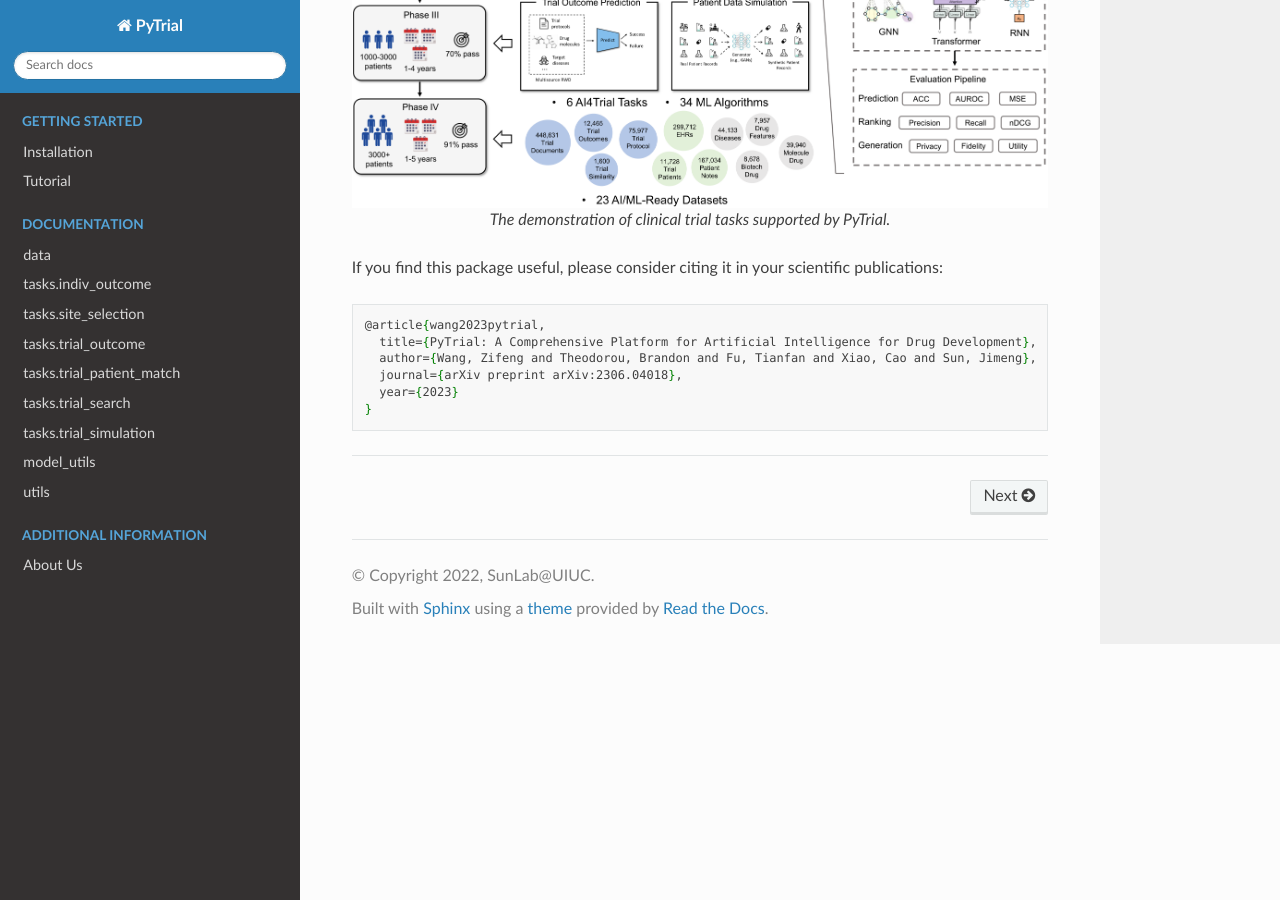
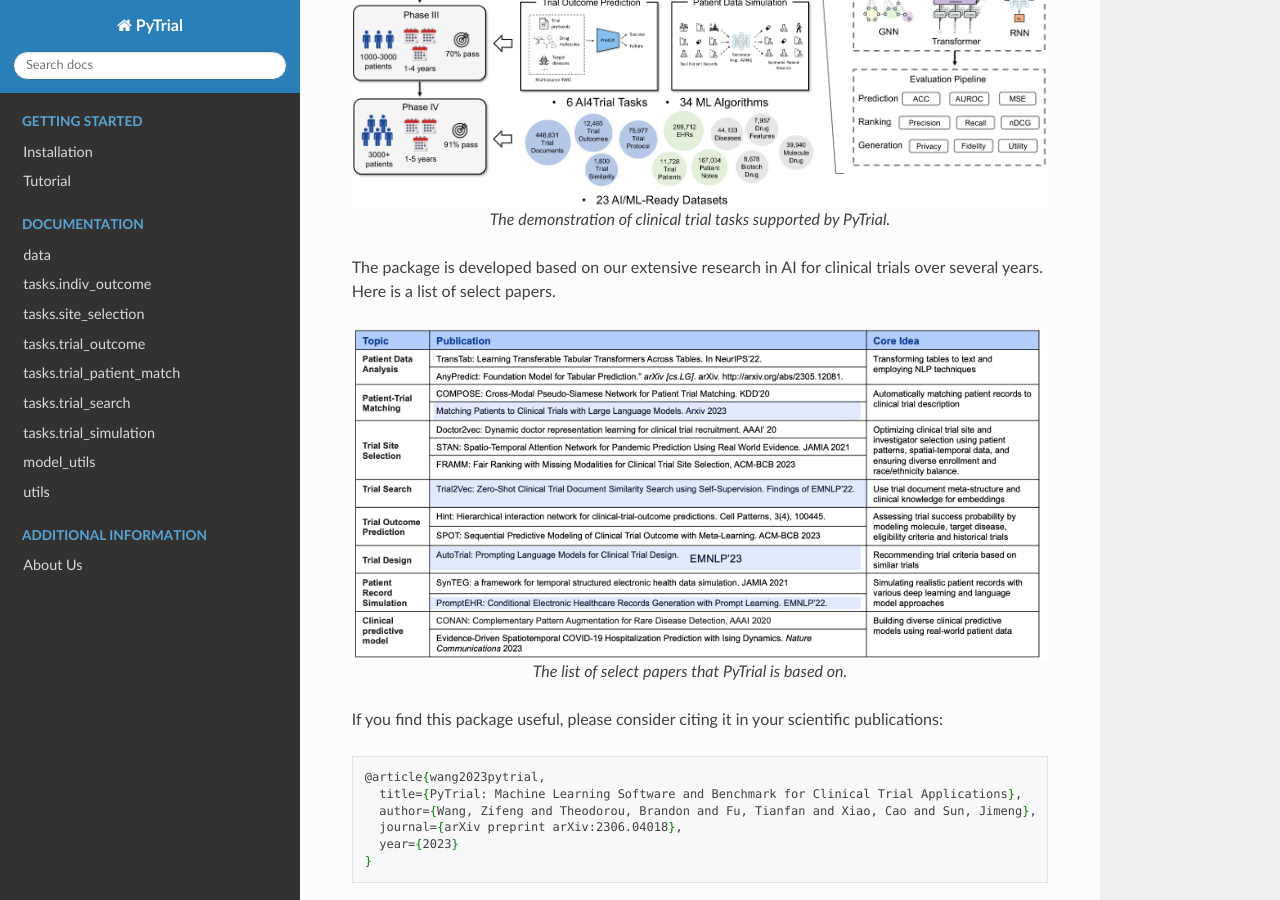
Before and after one commit to RyanWangZf/PyTrial, a Sphinx documentation site: the page built from docs/source/index.rst, in a window 1280 px wide and 900 px high, scrolled down 738 px. Built offline with Sphinx 7.4.7 and the Read the Docs theme 2.0.0, drawn with Linux system fonts in a browser that asks for light colours; formulas are drawn with MathJax 3.

Commit message:
add paper list to the docs

```diff
--- a/docs/source/index.rst
+++ b/docs/source/index.rst
@@ -20,13 +20,21 @@
 
    The demonstration of clinical trial tasks supported by PyTrial.
 
+The package is developed based on our extensive research in AI for clinical trials over several years. Here is a list of select papers.
+
+.. figure:: ../images/pytrial_papers.png
+   :width: 800
+   :align: center
+
+   The list of select papers that PyTrial is based on.
+
 
 If you find this package useful, please consider citing it in your scientific publications:
 
 .. code:: latex
 
    @article{wang2023pytrial,
-     title={PyTrial: A Comprehensive Platform for Artificial Intelligence for Drug Development},
+     title={PyTrial: Machine Learning Software and Benchmark for Clinical Trial Applications},
      author={Wang, Zifeng and Theodorou, Brandon and Fu, Tianfan and Xiao, Cao and Sun, Jimeng},
      journal={arXiv preprint arXiv:2306.04018},
      year={2023}
```
Also changed, not shown: docs/images/pytrial_papers.png (added).
